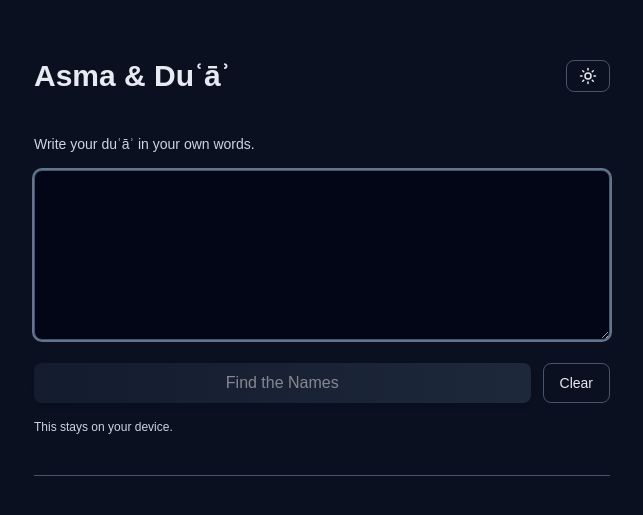
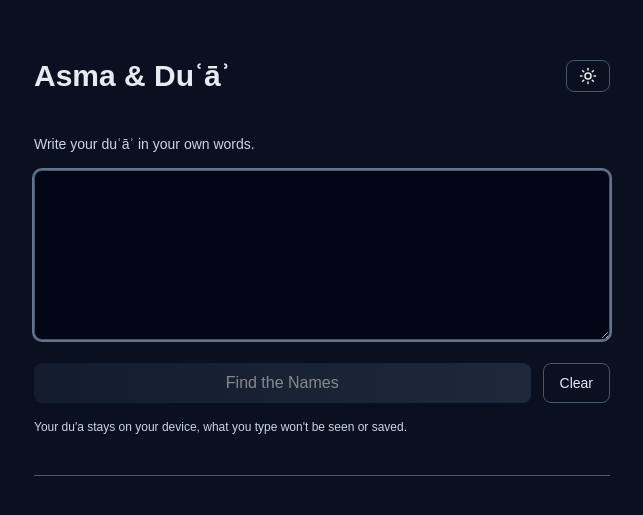
Before and after one commit to hayfaawshan/asma-and-dua, a Next.js app: page / in a window 1280 px wide. Shown: the part 133-648 px from the top of the page, without its empty margins (318-961 px from the left). Built offline with nearby package versions, Linux system fonts and the light colour scheme.

Commit message:
update copy

```diff
--- a/components/DuaInput.tsx
+++ b/components/DuaInput.tsx
@@ -77,7 +77,7 @@ export default function DuaInput({
         </button>
       </div>
 
-      <p className="text-xs text-[var(--muted-foreground)]">This stays on your device.</p>
+      <p className="text-xs text-[var(--muted-foreground)]">Your du'a stays on your device, what you type won't be seen or saved.</p>
     </div>
   );
 }
```
